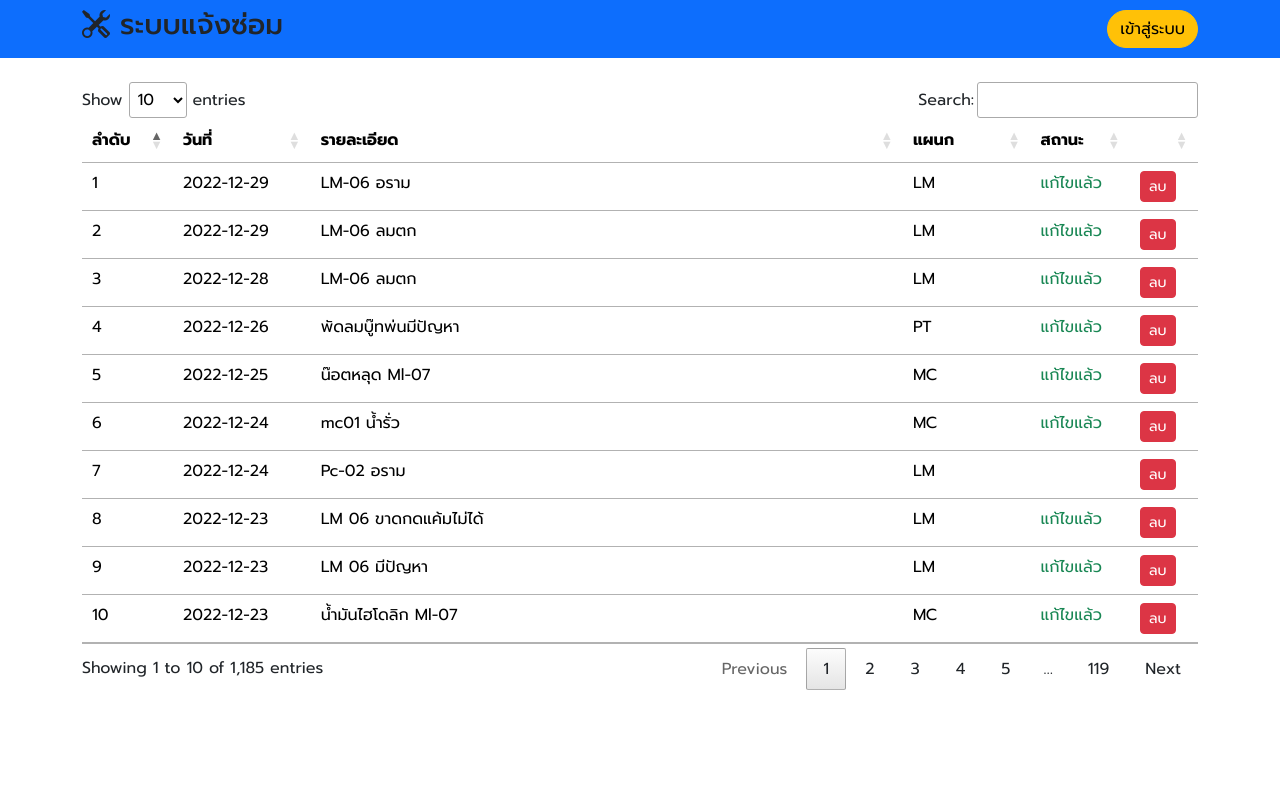
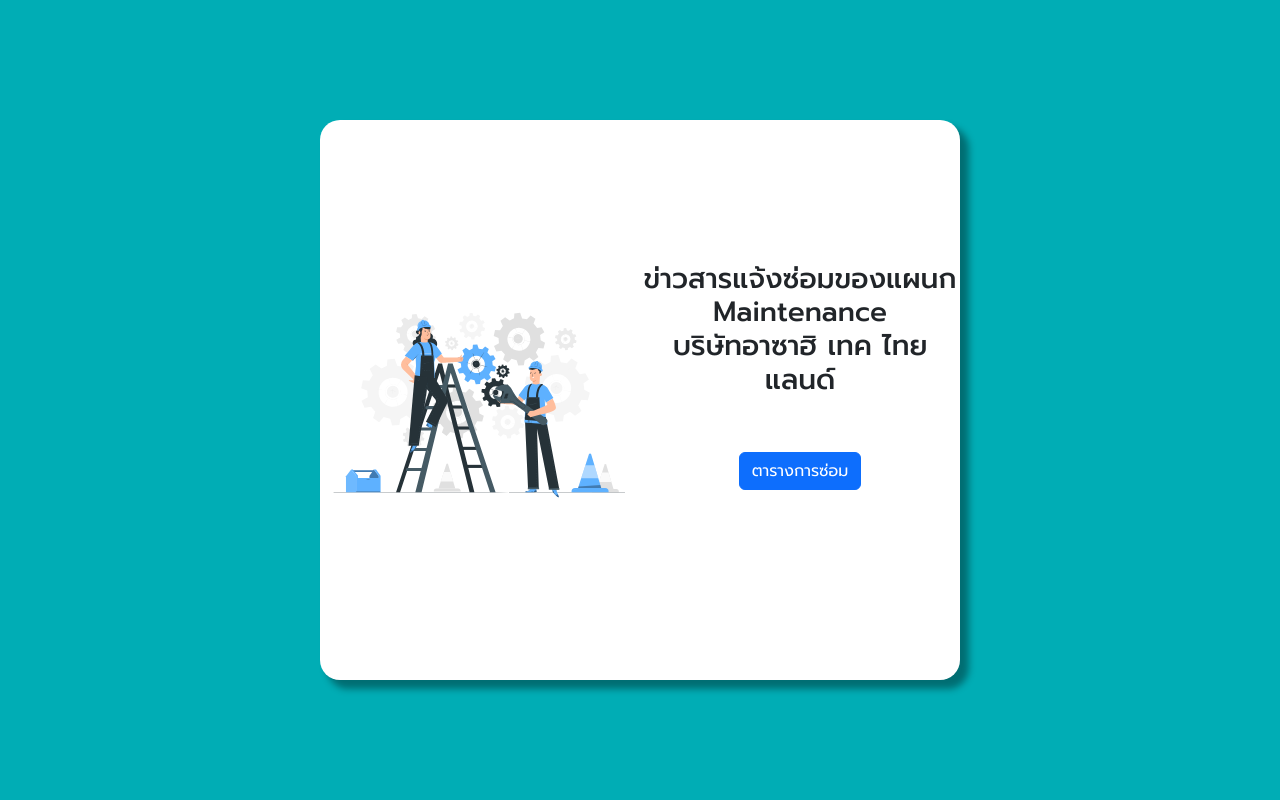
Before and after one commit to Futureth/repair_system, a PHP site: page / in a window 1280 px wide. Run offline with PHP 8.4, Linux system fonts and the light colour scheme; data comes from the database, SQL or seed files in the repository; data that the repository does not hold is empty; some libraries are stand-ins or nearby versions.

Commit message:
Add index link to jobtable page

```diff
--- a/css/style.css
+++ b/css/style.css
@@ -15,5 +15,44 @@
     background: #00ADB5 !important;
 }
 
-.login {
+.welcome-c {
+    display: flex;
+    align-items: center;
+    justify-content: center;
+    height: 100vh;
 }
+
+.welcome {
+    display: flex;
+    width: 50%;
+    height: 70vh;
+    background-color: white;
+    border-radius: 20px;
+    box-shadow: 8px 8px 7px 1px rgba(0, 0, 0, 0.37) ;
+}
+.wel {
+    width: 50%;
+    display: flex;
+    align-items: center;
+    justify-items: center !important;
+    flex-wrap: wrap;
+    text-align: center;
+}
+
+.in-wel{
+    width: 100%;
+}
+
+@media only screen and (max-width:1000px) {
+    .welcome {
+        width: 90%;
+        flex-wrap: wrap;
+    }
+    .wel{
+        width: 100%;
+    }
+    .wel img{
+        width: 75%;
+        margin: auto;
+    }
+}
--- a/index.php
+++ b/index.php
@@ -1,36 +1,30 @@
-<?php
-    session_start();
-    include('php/conn.php');
-    $job_sql = "SELECT * FROM table_job ORDER BY JobID DESC";
-    $job_query = mysqli_query($conn,$job_sql);
-
-    if(isset($_SESSION['AdminID'])){
-        header('location:admin_page.php');
-    }
-
-?>
 <!DOCTYPE html>
 <html lang="en">
 <head>
     <meta charset="UTF-8">
     <meta http-equiv="X-UA-Compatible" content="IE=edge">
+
+    <?php include('php/head.php') ?>
+
     <meta name="viewport" content="width=device-width, initial-scale=1.0">
-    <?php include('php/head.php'); ?>
-    <title>ระบบแจ้งซ่อม</title>
+    <title>ยินดีต้อนรับ</title>
 </head>
-<body>
+<body class="bg-ocean">
+    <div class="contain welcome-c">
+        <div class="welcome">
+            <div class="wel">
+                <img src="images/Maintenance-pana.svg" alt="">
+            </div>
+            <div class="wel">
+                <div class="in-wel">
+                    <h3 class="text-center">ข่าวสารแจ้งซ่อมของแผนก <br> Maintenance <br> บริษัทอาซาฮิ เทค ไทยแลนด์</h3>
+                    <a href="job.php" class="btn btn-primary my-5">ตารางการซ่อม</a>
+                </div>
 
-    <?php include('php/navbar.php') ?>
-    <div class="container">
-        <div class="contain my-4">
-            <?php include('php/table_job.php') ?>
+            </div>
+
         </div>
     </div>
+
 </body>
 </html>
-
-<script>
-    $(document).ready( function () {
-        $('#myTable').DataTable();
-    } );
-</script>
--- a/login.php
+++ b/login.php
@@ -1,6 +1,10 @@
 <?php
     session_start();
     include('php/conn.php');
+
+    if(isset($_SESSION['AdminID'])){
+        header('location:admin_page.php');
+    }
 
     if(isset($_POST['Admin_name'])){
         $Admin_name = mysqli_real_escape_string($conn,$_POST['Admin_name']);
--- a/logout.php
+++ b/logout.php
@@ -1,5 +1,5 @@
 <?php
     session_start();
     session_destroy();
-    header('location:index.php')
+    header('location:job.php')
 ?>
--- a/php/head.php
+++ b/php/head.php
@@ -11,3 +11,9 @@
 
 <link rel="stylesheet" href="//cdn.datatables.net/1.13.1/css/jquery.dataTables.min.css">
 <script src="//cdn.datatables.net/1.13.1/js/jquery.dataTables.min.js"></script>
+
+
+    <meta name="description" content="ข่าวสารแจ้งซ่อมของแผนก Maintenance บริษัทอาซาฮิ เทค ไทยแลนด์">
+    <meta property="og:locale" content="th_TH" />
+    <meta property="og:type" content="website" />
+    <meta property="og:title" content="ระบบแจ้งซ่อม บริษัทอาซาฮิ เทค ไทยแลนด์" />
--- a/php/table_job.php
+++ b/php/table_job.php
@@ -1,4 +1,4 @@
-<table class="table" id="myTable">
+<table class="table table-striped table-hover" id="myTable">
     <thead class="bg-dark text-light">
         <tr>
             <th>ลำดับ</th>
```
Also changed, not shown: job.php (added, +36 -0 lines), images/Maintenance-pana.svg (added).
